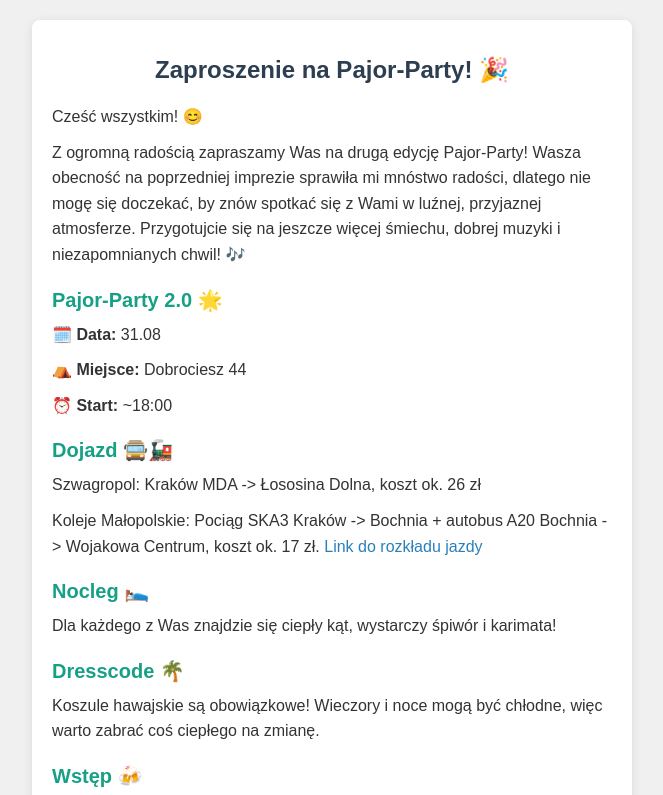
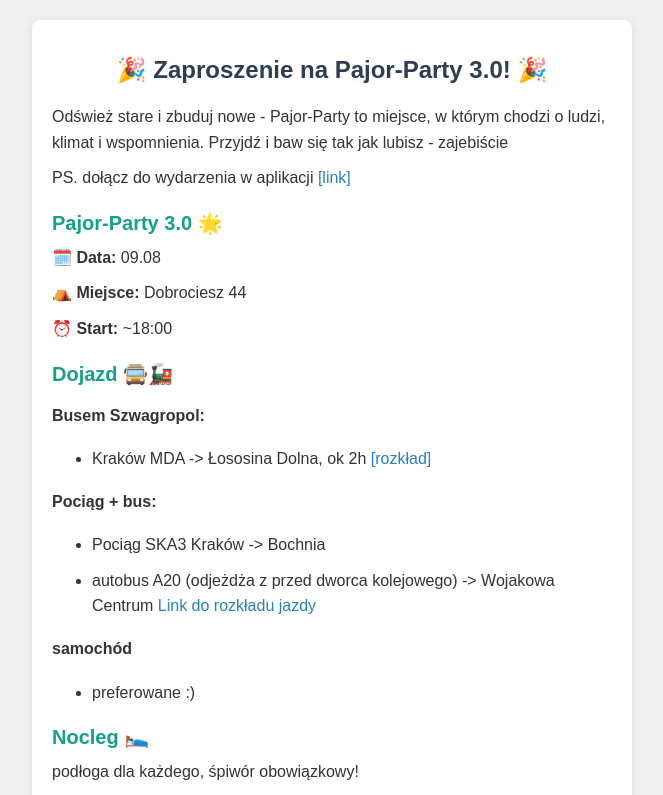
Before and after one commit to prbartosh/prbartosh.github.io, a plain HTML site: page index.html in a window 1280 px wide. Shown: the top 795 px of the page, without its empty margins (308-971 px from the left). Drawn offline with Linux system fonts and the light colour scheme.

Commit message:
yearly update

```diff
--- a/index.html
+++ b/index.html
@@ -8,21 +8,47 @@
 </head>
 <body>
     <div class="container">
-        <h1>Zaproszenie na Pajor-Party! 🎉</h1>
-        <p>Cześć wszystkim! 😊</p>
-        <p>Z ogromną radością zapraszamy Was na drugą edycję Pajor-Party! Wasza obecność na poprzedniej imprezie sprawiła mi mnóstwo radości, dlatego nie mogę się doczekać, by znów spotkać się z Wami w luźnej, przyjaznej atmosferze. Przygotujcie się na jeszcze więcej śmiechu, dobrej muzyki i niezapomnianych chwil! 🎶</p>
+        <h1>🎉 Zaproszenie na Pajor-Party 3.0! 🎉</h1>
+        <!-- <p>Chcemy Cię zaprosić na Pajor-Party 3.0!</p> -->
+        <p>Odśwież stare i zbuduj nowe - Pajor-Party to miejsce, w którym chodzi o ludzi, klimat i wspomnienia.
+            Przyjdź i baw się tak jak lubisz - zajebiście </p>
 
-        <h2>Pajor-Party 2.0 🌟</h2>
-        <p><strong>🗓️ Data:</strong> 31.08</p>
+        <p>PS. dołącz do wydarzenia w aplikacji <a class="link" href="https://www.icloud.com/invites/095Bibah3T1TdvQEROANhjGtQ">[link]</a> </p>
+
+        <h2>Pajor-Party 3.0 🌟</h2>
+        <p><strong>🗓️ Data:</strong> 09.08</p>
         <p><strong>⛺️ Miejsce:</strong> Dobrociesz 44</p>
         <p><strong>⏰ Start:</strong> ~18:00</p>
 
         <h2>Dojazd 🚍🚂</h2>
-        <p>Szwagropol: Kraków MDA -> Łososina Dolna, koszt ok. 26 zł</p>
-        <p>Koleje Małopolskie: Pociąg SKA3 Kraków -> Bochnia + autobus A20 Bochnia -> Wojakowa Centrum, koszt ok. 17 zł. <a href="https://tinyurl.com/52tekar4" target="_blank">Link do rozkładu jazdy</a></p>
+        <h4>Busem Szwagropol:</h4>
+        <ul>
+            <li>
+                <p>Kraków MDA -> Łososina Dolna, ok 2h <a href="https://www.szwagropol.pl/pl/linie-autobusowe/rozklad-jazdy/?przystanekPoczatkowy=5&przystanekKoncowy=26">[rozkład]</a> </p>
+            </li>
+        </ul>
+
+        <h4>Pociąg + bus:</h4>
+        <ul>
+            <li>
+                <p>Pociąg SKA3 Kraków -> Bochnia</a></p>
+            </li>
+            <li>
+                <p>autobus A20 (odjeżdża z przed dworca kolejowego) -> Wojakowa Centrum <a href="https://tinyurl.com/52tekar4" target="_blank">Link do rozkładu jazdy</a></p>
+            </li>
+        </ul>
+
+        <h4>samochód</h4>
+        <ul>
+            <li>
+                <p>preferowane :)</p>
+            </li>
+        </ul>
+
+
 
         <h2>Nocleg 🛌</h2>
-        <p>Dla każdego z Was znajdzie się ciepły kąt, wystarczy śpiwór i karimata!</p>
+        <p>podłoga dla każdego, śpiwór obowiązkowy!</p>
 
         <h2>Dresscode 🌴</h2>
         <p>Koszule hawajskie są obowiązkowe! Wieczory i noce mogą być chłodne, więc warto zabrać coś ciepłego na zmianę.</p>
@@ -30,14 +56,14 @@
         <h2>Wstęp 🍻</h2>
         <p>Alkohol we własnym zakresie, a przekąski i mięso do wspólnego grillowania będą bardzo mile widziane!</p>
 
-        <h2>Bartosz & Beata</h2>
+        <h2 id="bye">Bartosz & Beata</h2>
 
         <!-- Sekcja z linkami do dodania wydarzenia do kalendarzy -->
         <div class="calendar-section">
             <h2>Dodaj do Kalendarza 📅</h2>
 
             <!-- Link do dodania do Google Calendar -->
-            <p><a href="https://calendar.google.com/calendar/render?action=TEMPLATE&text=Pajor-Party+2.0&dates=20240831T160000Z/20240831T210000Z&details=Druga+edycja+Pajor-Party!+Przygotujcie+się+na+świetną+zabawę!&location=Dobrociesz+44&sf=true&output=xml" target="_blank">
+            <p><a href="https://calendar.app.google/i2EDk2aoJ1kbKPn9A" target="_blank">
             Dodaj do Google Kalendarza</a></p>
 
             <!-- Link do pobrania pliku .ics dla Apple Calendar -->
--- a/styles.css
+++ b/styles.css
@@ -11,6 +11,10 @@ body {
     box-sizing: border-box;
 }
 
+.link:hover {
+    color: hotpink;
+}
+
 .container {
     background-color: #fff;
     padding: 20px;
@@ -19,6 +23,14 @@ body {
     max-width: 600px;
     box-shadow: 0 2px 10px rgba(0, 0, 0, 0.1);
     box-sizing: border-box;
+}
+
+#welcome {
+    text-align: center;
+}
+
+#bye {
+    text-align: center;
 }
 
 h1 {
```
Also changed, not shown: 1 other file.
